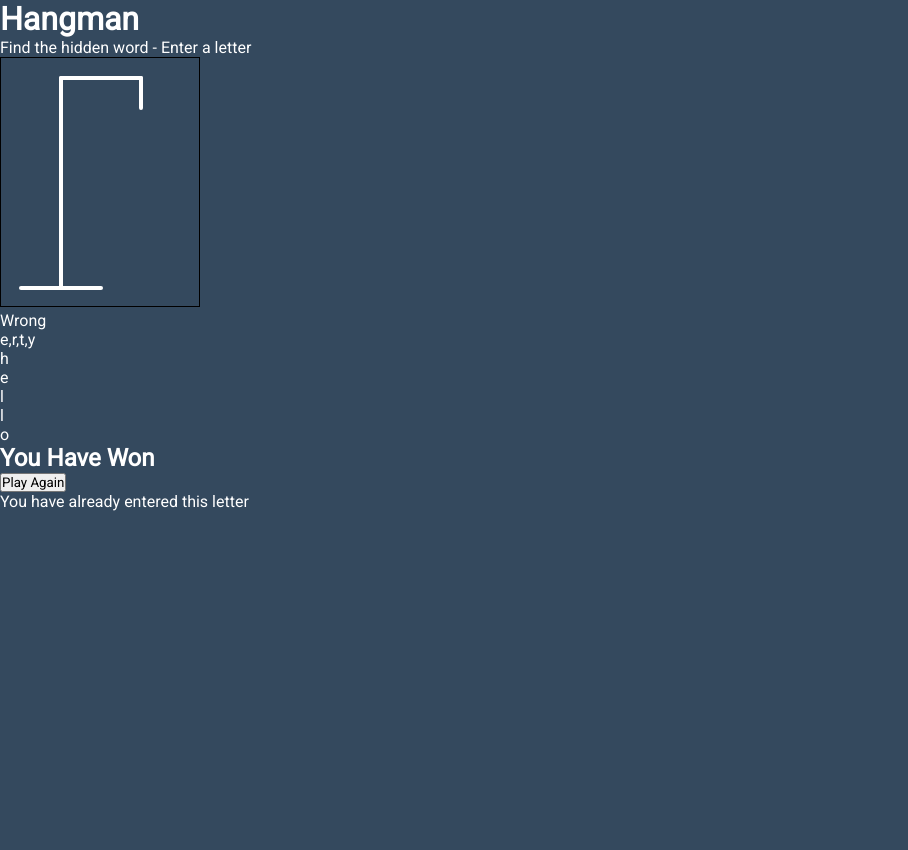
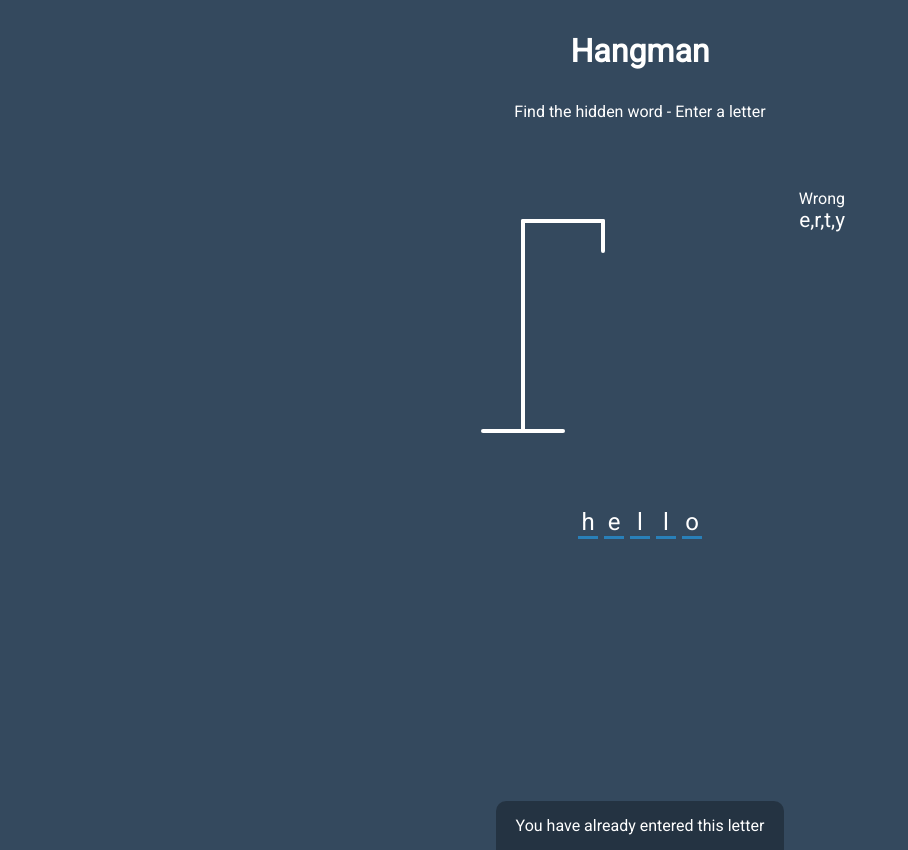
Before and after one commit to Darsh2987/hangman, a plain HTML site: page index.html in a window 1280 px wide. Shown: the whole page, without its empty margins (0-908 px from the left). Before the commit the page ends 800 px from the top, so only its background shows below. Drawn offline with Linux system fonts and the light colour scheme.

Commit message:
styles added

```diff
--- a/styles.css
+++ b/styles.css
@@ -8,6 +8,24 @@
 body {
   background-color: #34495e;
   color: #fff;
+  display: flex;
+  flex-direction: column;
+  justify-items: center;
+  align-items: center;
+  height: 80vh;
+  overflow: hidden;
+}
+
+h1 {
+  margin: 2rem 0;
+}
+
+.game-container {
+  position: relative;
+  padding: 2rem 3rem;
+  margin: 3rem 0 5rem;
+  height: 350px;
+  width: 450px;
 }
 
 .figure-container {
@@ -15,9 +33,94 @@ body {
   stroke: #fff;
   stroke-width: 4px;
   stroke-linecap: round;
-  border: 1px solid black;
 }
 
 .figure-part {
   display: none;
 }
+
+.wrong-letters-container {
+  position: absolute;
+  top: 20px;
+  right: 20px;
+  display: flex;
+  flex-direction: column;
+  text-align: right;
+}
+
+.wrong-letters-container span {
+  font-size: 1.3rem;
+}
+
+.word {
+  display: flex;
+  position: absolute;
+  bottom: -20px;
+  left: 50%;
+  transform: translateX(-50%);
+}
+
+.letter {
+  border-bottom: 3px solid #2980b9;
+  display: inline-flex;
+  justify-content: center;
+  font-size: 1.5rem;
+  margin: 0 3px;
+  width: 20px;
+}
+
+.popup-container {
+  background-color: rgba(0, 0, 0, 0.3);
+  position: fixed;
+  top: 0;
+  right: 0;
+  bottom: 0;
+  left: 0;
+  display: flex;
+  justify-content: center;
+  align-items: center;
+  display: none;
+}
+
+.popup {
+  background: #2980b9;
+  border-radius: 2px;
+  box-shadow: 0 15px 10px 3px rgba(0, 0, 0, 0.1);
+  padding: 2rem;
+  text-align: center;
+}
+
+.popup button {
+  cursor: pointer;
+  background-color: #fff;
+  color: #2980b9;
+  border: 0;
+  margin-top: 2rem;
+  padding: 1rem 1.2rem;
+  font-size: 1.2rem;
+}
+
+.popup button:active {
+  transform: scale(0.98);
+}
+
+.popup button:focus {
+  outline: 0;
+}
+
+.notification-container {
+  background-color: rgba(0, 0, 0, 0.3);
+  border-radius: 10px 10px 0 0;
+  padding: 15px 20px;
+  position: absolute;
+  bottom: -50px;
+  transition: transform 0.3 ease-in-out;
+}
+
+.notification-container p {
+  margin: 0;
+}
+
+.notification-container.show {
+  transform: translateY(-50px);
+}
```
Also changed, not shown: index.html (+3 -1 lines).
